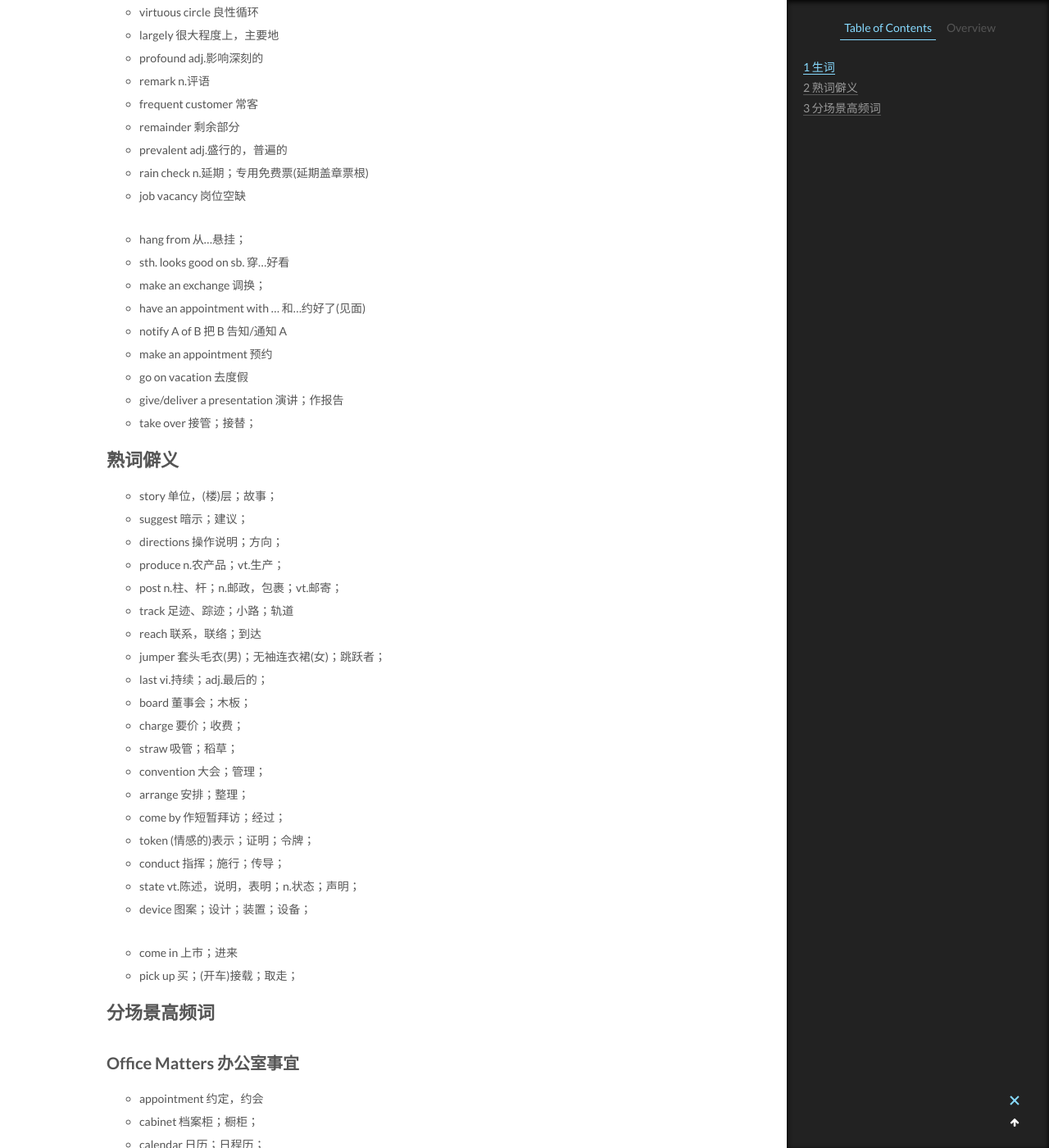
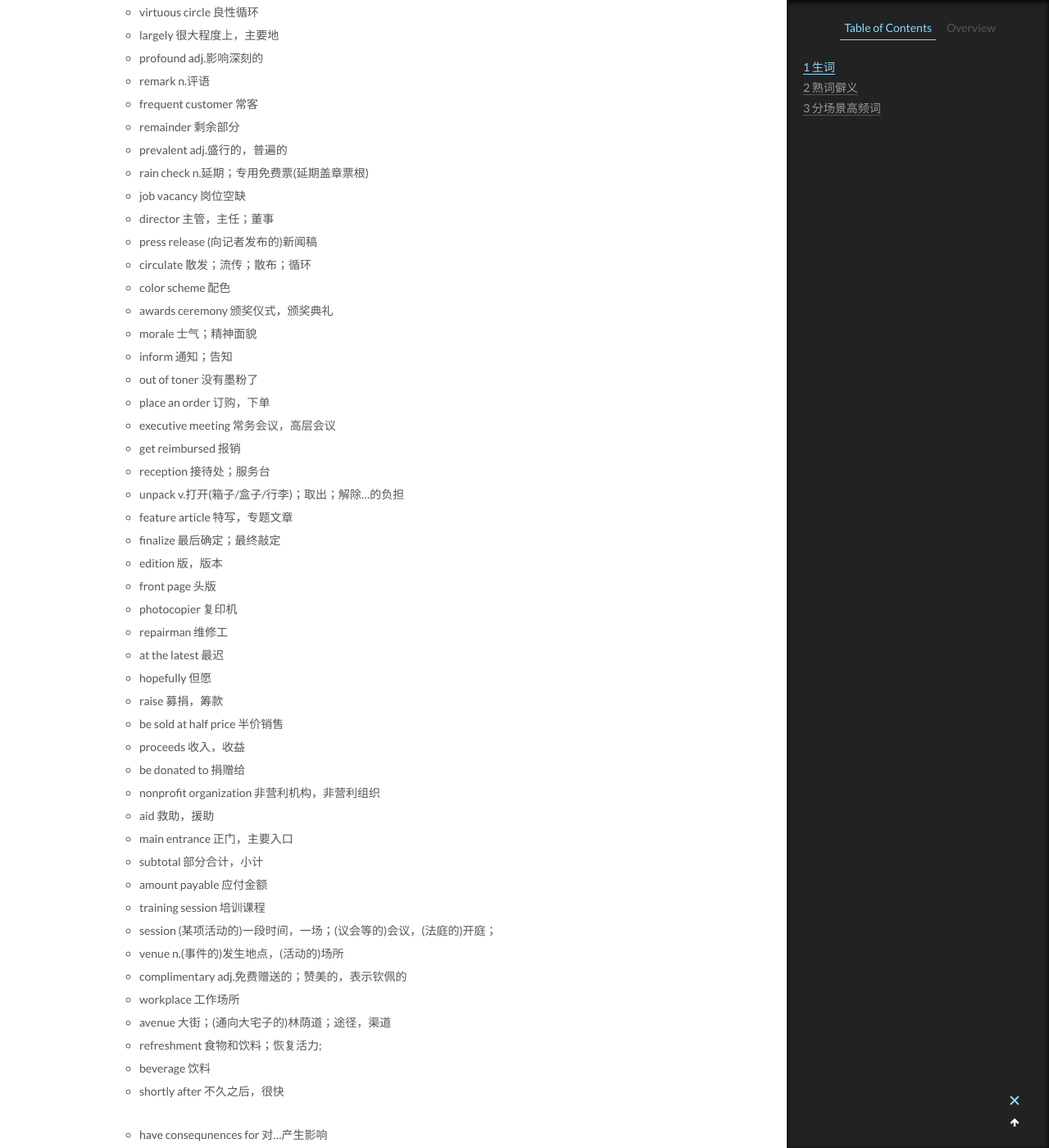
Before and after one commit to CodeHunter2006/CodeHunter2006.github.io, a Jekyll site: the page built from _posts/2022-04-23-TOEIC_vocabulary.md, in a window 1280 px wide and 1400 px high, scrolled down 2872 px. Shown: the whole window at 82% size. Built offline with Jekyll 4.4.1, drawn with Linux system fonts in a browser that asks for light colours; some of the changed text lies outside the part shown.

Commit message:
doc: add content

```diff
--- a/_posts/2022-04-23-TOEIC_vocabulary.md
+++ b/_posts/2022-04-23-TOEIC_vocabulary.md
@@ -89,7 +89,47 @@ tags: English
 - prevalent adj.盛行的，普遍的
 - rain check n.延期；专用免费票(延期盖章票根)
 - job vacancy 岗位空缺
+- director 主管，主任；董事
+- press release (向记者发布的)新闻稿
+- circulate 散发；流传；散布；循环
+- color scheme 配色
+- awards ceremony 颁奖仪式，颁奖典礼
+- morale 士气；精神面貌
+- inform 通知；告知
+- out of toner 没有墨粉了
+- place an order 订购，下单
+- executive meeting 常务会议，高层会议
+- get reimbursed 报销
+- reception 接待处；服务台
+- unpack v.打开(箱子/盒子/行李)；取出；解除...的负担
+- feature article 特写，专题文章
+- finalize 最后确定；最终敲定
+- edition 版，版本
+- front page 头版
+- photocopier 复印机
+- repairman 维修工
+- at the latest 最迟
+- hopefully 但愿
+- raise 募捐，筹款
+- be sold at half price 半价销售
+- proceeds 收入，收益
+- be donated to 捐赠给
+- nonprofit organization 非营利机构，非营利组织
+- aid 救助，援助
+- main entrance 正门，主要入口
+- subtotal 部分合计，小计
+- amount payable 应付金额
+- training session 培训课程
+- session (某项活动的)一段时间，一场；(议会等的)会议，(法庭的)开庭；
+- venue n.(事件的)发生地点，(活动的)场所
+- complimentary adj.免费赠送的；赞美的，表示钦佩的
+- workplace 工作场所
+- avenue 大街；(通向大宅子的)林荫道；途径，渠道
+- refreshment 食物和饮料；恢复活力;
+- beverage 饮料
+- shortly after 不久之后，很快
 
+- have consequnences for 对...产生影响
 - hang from 从...悬挂；
 - sth. looks good on sb. 穿...好看
 - make an exchange 调换；
@@ -99,6 +139,12 @@ tags: English
 - go on vacation 去度假
 - give/deliver a presentation 演讲；作报告
 - take over 接管；接替；
+- help out 帮助...做事
+- lend a hand 帮忙做...
+- mean to 计划；打算；准备
+- make a donation to 捐赠给...
+- be reduced by 减少，降低，下降
+- be under construction 在建造中
 
 # 熟词僻义
 
@@ -121,6 +167,10 @@ tags: English
 - conduct 指挥；施行；传导；
 - state vt.陈述，说明，表明；n.状态；声明；
 - device 图案；设计；装置；设备；
+- cause 事业；追求；目标；理想；原因
+- launch 推出，发布(新产品)；开展；发射
+- event 社交场合，既定活动；赛事，比赛项目；事件，大事
+- refresh 恢复精神；喝饮料，吃点心；刷新
 
 - come in 上市；进来
 - pick up 买；(开车)接载；取走；
@@ -407,6 +457,7 @@ tags: English
 - stopover n.中途停留
 - vacant 空的；未被占用的；
 - voyage n.航行；旅行；
+- in-flight movie 机上电影
 
 ## transportation(Air,Ocean,Land) 交通运输(空、海、陆)
 
@@ -434,6 +485,9 @@ tags: English
 - pedestrian 行人；步行者；
 - runway 飞机跑道；
 - timetable 时间表；时刻表；
+- tailwind 顺风
+- airspeed 空速，飞行速度
+- descend 下来；下降
 
 ## Shorpping 购物
 
```
Also changed, not shown: other parts of _posts/2022-04-23-TOEIC_vocabulary.md (+1 -1 lines), _posts/2022-05-08-TOEIC_listening.md (+5 -0 lines).
